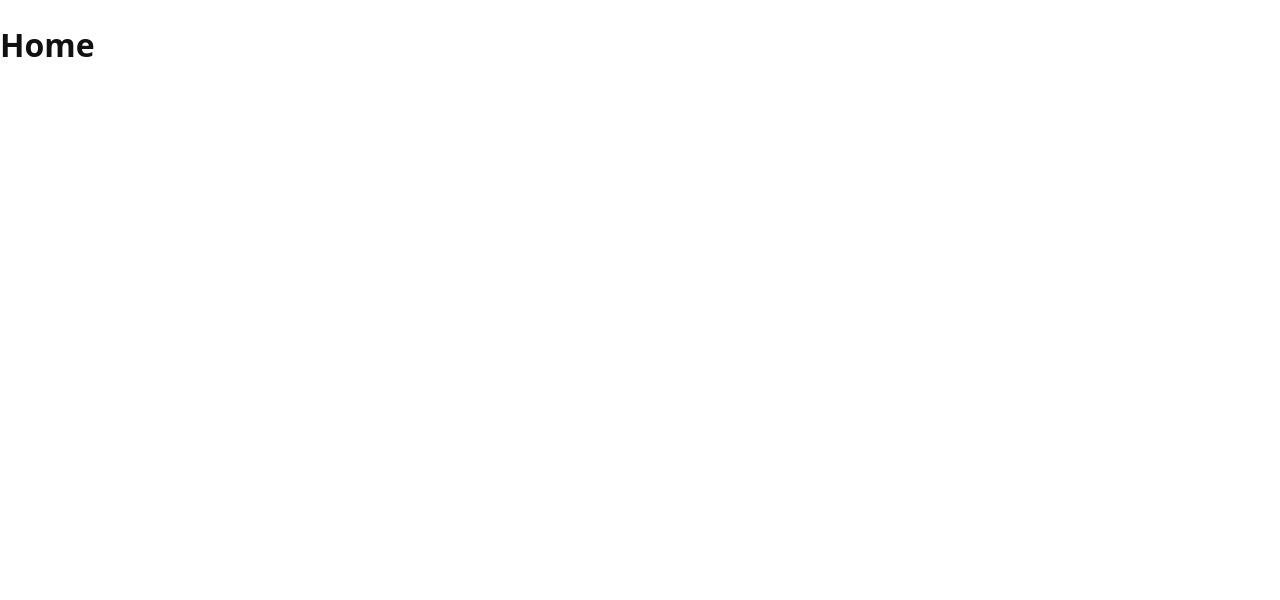
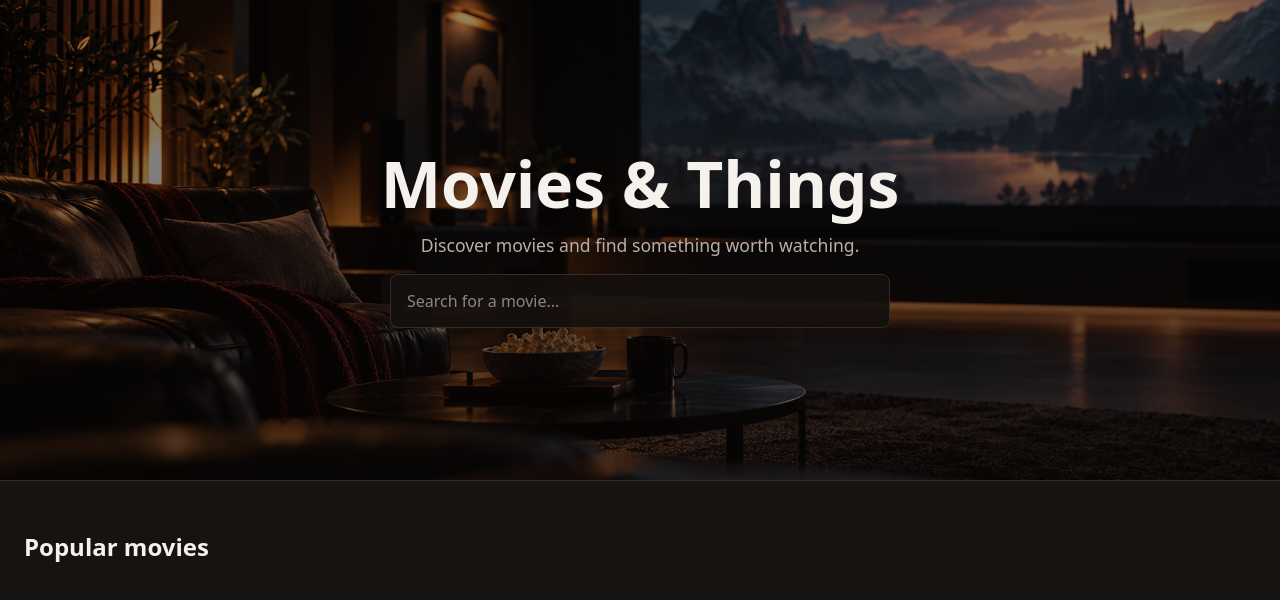
Before and after one commit to Shallange/movies-and-things, a React (Vite) app: page / in a window 1280 px wide. Shown: the top 600 px of the page. Built offline with nearby package versions, Linux system fonts and the light colour scheme.

Commit message:
feat: add homepage hero section

```diff
--- a/src/index.css
+++ b/src/index.css
@@ -2,8 +2,21 @@
   font-family: system-ui, sans-serif;
   line-height: 1.5;
   font-weight: 400;
-  color: #111;
-  background: #fff;
+
+  --bg: #0f0d0c;
+  --surface: #171311;
+  --surface-light: #211a16;
+
+  --text: #f5f1ed;
+  --text-muted: #b9afa7;
+
+  --accent: #d98b3d;
+  --accent-hover: #f0a552;
+
+  --border: #352a24;
+
+  color: var(--text);
+  background: var(--bg);
 }
 
 * {
@@ -14,6 +27,8 @@ body {
   margin: 0;
   min-width: 320px;
   min-height: 100vh;
+  background: var(--bg);
+  color: var(--text);
 }
 
 button,
--- /dev/null
+++ b/src/pages/HomePage.css
@@ -0,0 +1,86 @@
+.home {
+  width: 100%;
+  min-height: 100vh;
+  background: var(--bg);
+}
+
+.hero {
+  position: relative;
+  min-height: 60vh;
+  display: flex;
+  align-items: center;
+  justify-content: center;
+  overflow: hidden;
+  padding: 48px 24px;
+  text-align: center;
+}
+
+.hero::before {
+  content: '';
+  position: absolute;
+  inset: 0;
+  background:
+    linear-gradient(
+      rgba(8, 6, 5, 0.42),
+      rgba(8, 6, 5, 0.68)
+    ),
+    url('../assets/hero.png') center / cover no-repeat;
+  z-index: 0;
+}
+
+.hero-content {
+  position: relative;
+  z-index: 1;
+
+  width: min(700px, 100%);
+  display: flex;
+  flex-direction: column;
+  align-items: center;
+  gap: 16px;
+}
+
+.hero h1 {
+  margin: 0;
+  font-size: clamp(2.5rem, 5vw, 4.5rem);
+  line-height: 1;
+  color: var(--text);
+}
+
+.hero p {
+  margin: 0;
+  max-width: 600px;
+  font-size: 1.1rem;
+  color: var(--text-muted);
+}
+
+.hero input {
+  width: min(500px, 100%);
+  padding: 14px 16px;
+
+  border: 1px solid var(--border);
+  border-radius: 8px;
+
+  background: rgba(20, 16, 14, 0.92);
+  color: var(--text);
+
+  outline: none;
+}
+
+.hero input::placeholder {
+  color: #8f8580;
+}
+
+.hero input:focus {
+  border-color: var(--accent);
+}
+
+.popular {
+  padding: 48px 24px;
+  background: var(--surface);
+  border-top: 1px solid var(--border);
+}
+
+.popular h2 {
+  margin: 0 0 24px;
+  color: var(--text);
+}
--- a/src/pages/HomePage.tsx
+++ b/src/pages/HomePage.tsx
@@ -1,5 +1,25 @@
+import "./HomePage.css";
+
 function HomePage() {
-  return <h1>Home</h1>
+  return (
+    <main className="home">
+      <section className="hero">
+        <div className="hero-content">
+          <h1>Movies & Things</h1>
+          <p>Discover movies and find something worth watching.</p>
+
+          <input
+            type="text"
+            placeholder="Search for a movie..."
+          />
+        </div>
+      </section>
+
+      <section className="popular">
+        <h2>Popular movies</h2>
+      </section>
+    </main>
+  );
 }
 
-export default HomePage
+export default HomePage;
```
Also changed, not shown: src/assets/hero.png (added).
